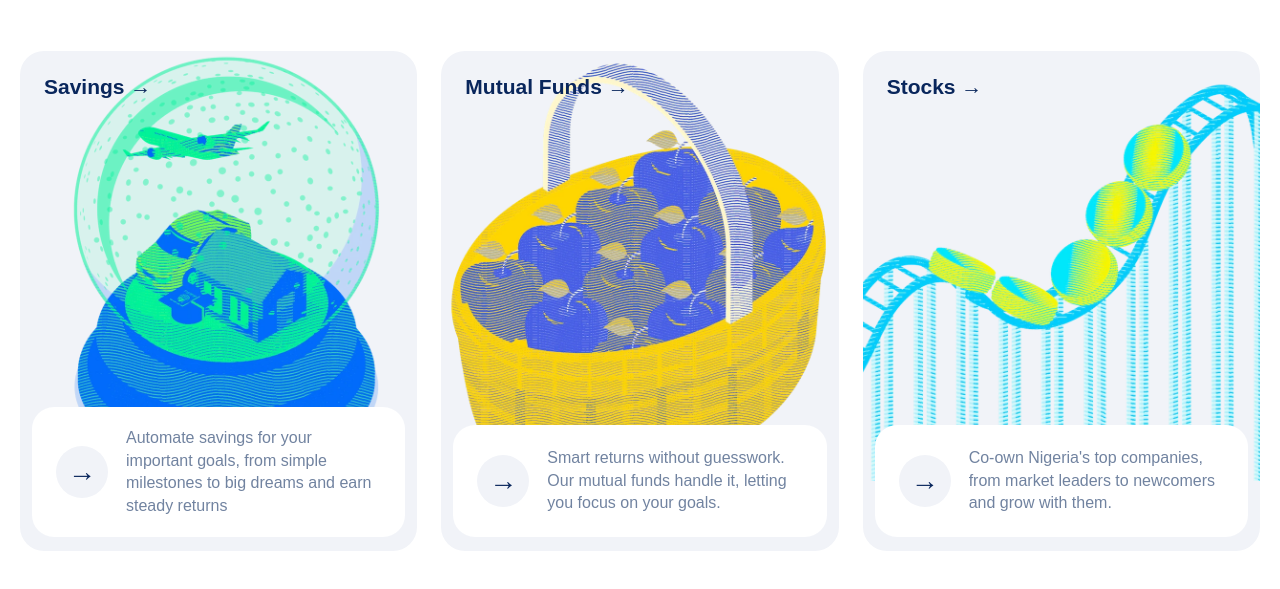
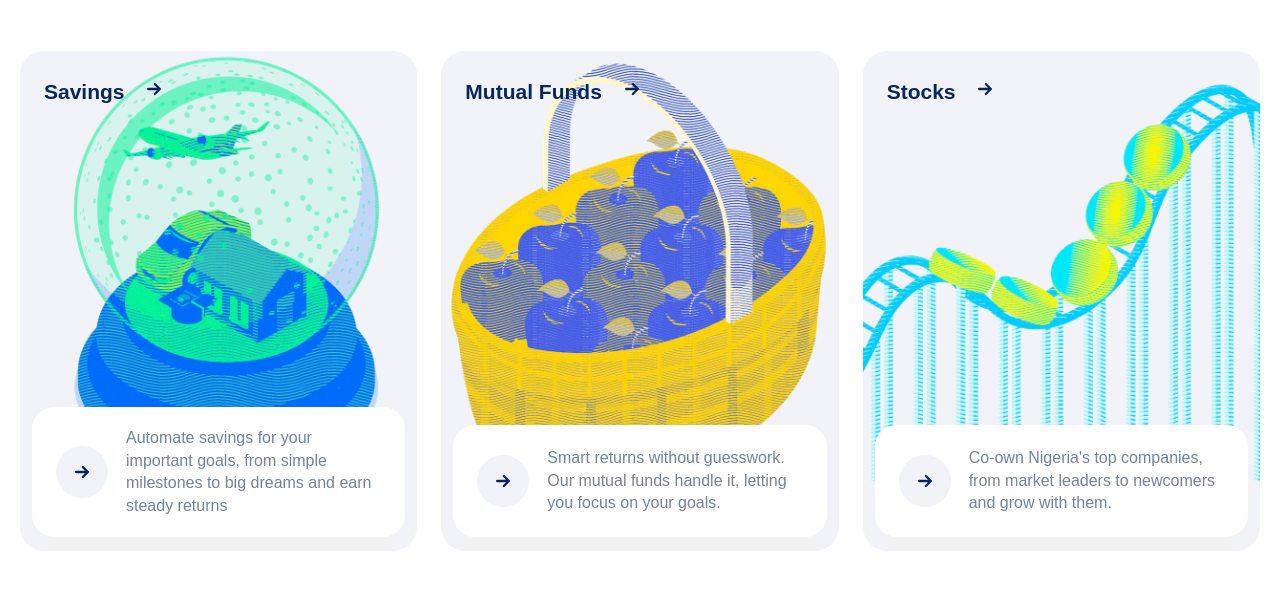
Before and after one commit to JESUBAMI/COWRYWISE, a plain HTML site: page index.html in a window 1280 px wide. Shown: the part 828-1417 px from the top of the page. Drawn offline with Linux system fonts and the light colour scheme.

Commit message:
add changes

```diff
--- a/index.html
+++ b/index.html
@@ -56,7 +56,14 @@
         <!-- Saving card -->
         <article class="product-card">
           <div class="product-image">
-            <a href="#" class="product-title">Savings &rarr;</a>
+            <a href="#" class="product-title">
+              Savings
+              <span class="arrow-icon">
+                <svg viewBox="0 0 24 24" aria-hidden="true">
+                  <path d="M5 12h14M13 6l6 6-6 6" fill="none" stroke="currentColor" stroke-width="2.8" stroke-linecap="round" stroke-linejoin="round" />
+                </svg>
+              </span>
+            </a>
             <img
               src="images/home-product-savings.webp"
               alt="Saving illustration"
@@ -64,7 +71,11 @@
           </div>
 
           <div class="product-description">
-            <span class="description-icon">&rarr;</span>
+            <span class="description-icon">
+              <svg viewBox="0 0 24 24" aria-hidden="true">
+                <path d="M5 12h14M13 6l6 6-6 6" fill="none" stroke="currentColor" stroke-width="2.8" stroke-linecap="round" stroke-linejoin="round" />
+              </svg>
+            </span>
 
             <p>
               Automate savings for your important goals, from simple milestones
@@ -76,7 +87,14 @@
         <!-- Mutual Funds card  -->
         <article class="product-card">
           <div class="product-image">
-            <a href="#" class="product-title">Mutual Funds &rarr;</a>
+            <a href="#" class="product-title">
+              Mutual Funds
+              <span class="arrow-icon">
+                <svg viewBox="0 0 24 24" aria-hidden="true">
+                  <path d="M5 12h14M13 6l6 6-6 6" fill="none" stroke="currentColor" stroke-width="2.8" stroke-linecap="round" stroke-linejoin="round" />
+                </svg>
+              </span>
+            </a>
             <img
               src="images/home-product-mutual-funds.webp"
               alt="Mutual funds illustration"
@@ -84,7 +102,11 @@
           </div>
 
           <div class="product-description">
-            <span class="description-icon">&rarr;</span>
+            <span class="description-icon">
+              <svg viewBox="0 0 24 24" aria-hidden="true">
+                <path d="M5 12h14M13 6l6 6-6 6" fill="none" stroke="currentColor" stroke-width="2.8" stroke-linecap="round" stroke-linejoin="round" />
+              </svg>
+            </span>
 
             <p>
               Smart returns without guesswork. Our mutual funds handle it,
@@ -96,12 +118,23 @@
           <!-- Stocks card -->
         <article class="product-card">
             <div class="product-image">
-                <a href="#" class="product-title">Stocks &rarr;</a>
+                <a href="#" class="product-title">
+                    Stocks
+                    <span class="arrow-icon">
+                        <svg viewBox="0 0 24 24" aria-hidden="true">
+                          <path d="M5 12h14M13 6l6 6-6 6" fill="none" stroke="currentColor" stroke-width="2.8" stroke-linecap="round" stroke-linejoin="round" />
+                        </svg>
+                    </span>
+                </a>
                 <img src="images/home-product-stocks.webp" alt="Stocks illustration">
             </div>
 
             <div class="product-description">
-                <span class="description-icon">&rarr;</span>
+                <span class="description-icon">
+                    <svg viewBox="0 0 24 24" aria-hidden="true">
+                      <path d="M5 12h14M13 6l6 6-6 6" fill="none" stroke="currentColor" stroke-width="2.8" stroke-linecap="round" stroke-linejoin="round" />
+                    </svg>
+                </span>
 
                 <p>
                     Co-own Nigeria's top companies, from market
--- a/style.css
+++ b/style.css
@@ -4,13 +4,13 @@
   box-sizing: border-box;
 }
 
-body{
+body {
   font-family: Arial, Helvetica, sans-serif;
-    color:#071d49;
+  color: #071d49;
 }
 
 /* NAVBAR */
-.navbar{
+.navbar {
   position: sticky;
   top: 0;
   z-index: 10;
@@ -19,40 +19,40 @@ body{
   align-items: center;
   justify-content: space-between;
   padding: 0 24px;
-    background-color:#f8f9fc;
+  background-color: #f8f9fc;
 }
 
-.logo img{
+.logo img {
   width: 145px;
   height: auto;
 }
 
-.nav-links{
+.nav-links {
   display: flex;
   gap: 32px;
   margin-left: auto;
   margin-right: auto;
 }
 
-.nav-links a, .login{
+.nav-links a,
+.login {
   color: #6980a5;
   font-size: 16px;
   text-decoration: none;
-
 }
 
-.nav-buttons{
+.nav-buttons {
   display: flex;
   align-items: center;
   gap: 30px;
 }
 
-.login{
+.login {
   color: #0066ff;
   font-weight: bold;
 }
 
-.signup{
+.signup {
   padding: 13px 24px;
   color: white;
   background-color: #0066ff;
@@ -63,7 +63,7 @@ body{
 }
 
 /* HERO SECTION */
-.hero{
+.hero {
   min-height: 443px;
   display: flex;
   justify-content: center;
@@ -74,13 +74,13 @@ body{
   background-repeat: no-repeat;
 }
 
-.hero-content{
+.hero-content {
   width: 600px;
   text-align: center;
   margin-top: -35px;
 }
 
-.hero h1{
+.hero h1 {
   margin-bottom: 38px;
   color: #09265c;
   font-size: 80px;
@@ -89,14 +89,14 @@ body{
   letter-spacing: -4px;
 }
 
-.hero p{
+.hero p {
   margin-bottom: 44px;
   color: #6b83a8;
   font-size: 21px;
   line-height: 1.35;
 }
 
-.hero-button{
+.hero-button {
   display: inline-block;
   padding: 15px 28px;
   color: white;
@@ -108,9 +108,10 @@ body{
   box-shadow: 0 6px 12px rgba(0, 102, 255, 0.2);
 }
 
-.hero-button:hover{
+.hero-button:hover {
   background-color: #0052cc;
 }
+
 /* GROWTH SECTION */
 .growth-section {
   margin-top: 90px;
@@ -183,6 +184,35 @@ body{
   object-fit: cover;
 }
 
+.product-card {
+  transition: transform 0.3s ease;
+}
+
+.product-card:hover .product-description {
+  transform: translateY(-12px);
+  background-color: #ffffff;
+}
+
+.product-card:hover .description-icon {
+  transform: translateX(10px);
+}
+
+.product-card:hover .arrow-icon {
+  transform: translateX(6px);
+}
+
+.arrow-icon,
+.description-icon {
+  transition:
+    transform 0.3s ease,
+    color 0.25s ease,
+    background-color 0.25s ease;
+}
+.product-card:hover .product-title,
+.product-card:hover .arrow-icon {
+  color: #0047d4;
+}
+
 .product-title {
   position: absolute;
   top: 24px;
@@ -192,6 +222,23 @@ body{
   font-size: 21px;
   font-weight: bold;
   text-decoration: none;
+}
+
+.arrow-icon {
+  display: inline-flex;
+  align-items: center;
+  justify-content: center;
+  margin-left: 10px;
+  width: 28px;
+  height: 28px;
+}
+
+.arrow-icon svg,
+.description-icon svg {
+  width: 20px;
+  height: 20px;
+  stroke: currentColor;
+  display: block;
 }
 
 .product-description {
@@ -207,17 +254,18 @@ body{
   padding: 20px 24px;
   background-color: #ffffff;
   border-radius: 22px;
-    transition: transform 0.4s ease;
+  transition:
+    transform 0.4s ease;
 }
 
 .product-card:hover .product-description {
   transform: translateY(-12px);
 }
 
+.product-image:hover + .product-description .description-icon,
 .product-card:hover .description-icon {
-    transform: translateX(8px);
+  transform: translateX(10px);
 }
-
 
 .description-icon {
   display: flex;
@@ -229,7 +277,11 @@ body{
   color: #09265c;
   background-color: #f1f3f8;
   border-radius: 50%;
-    font-size: 28px;
+  transition:
+    transform 0.4s ease;
+}
+
+.product-card:hover .description-icon {
 }
 
 .product-description p {
```
Lines whose indentation alone changed are shown as unchanged.
